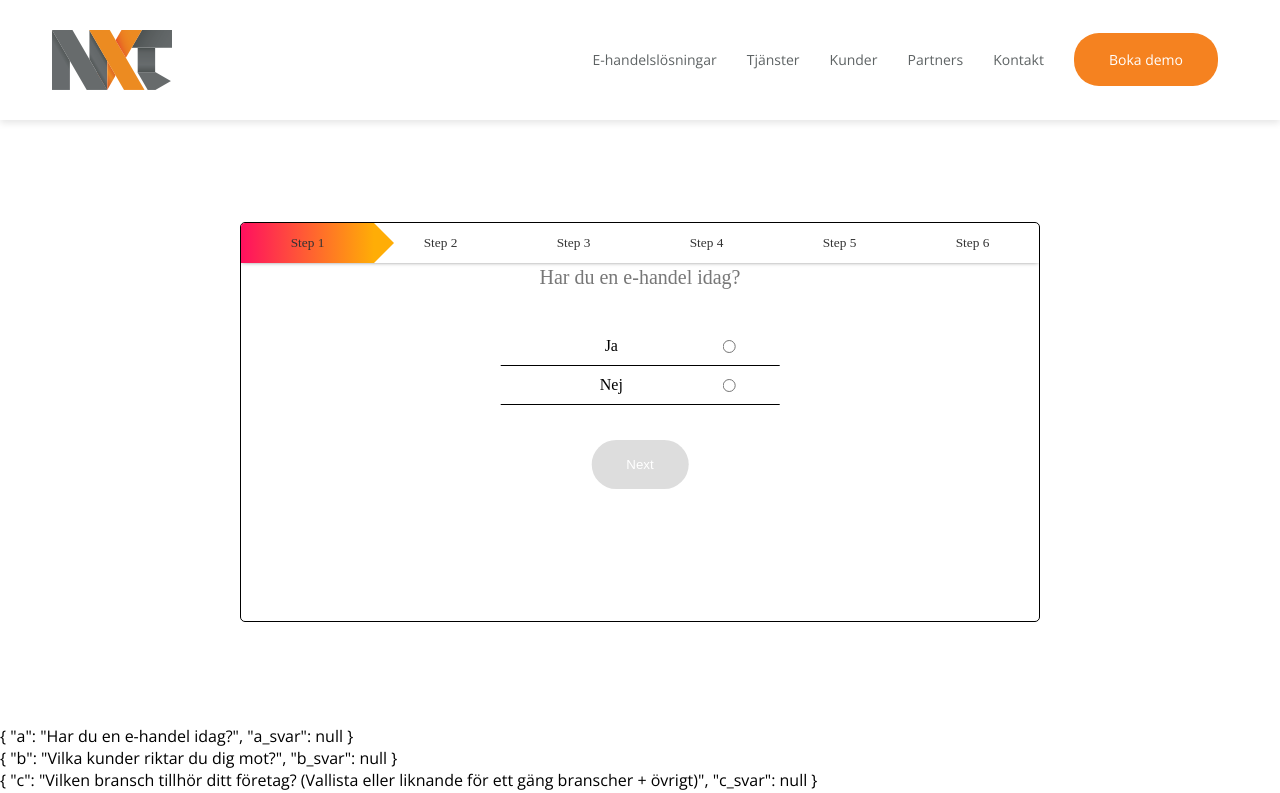
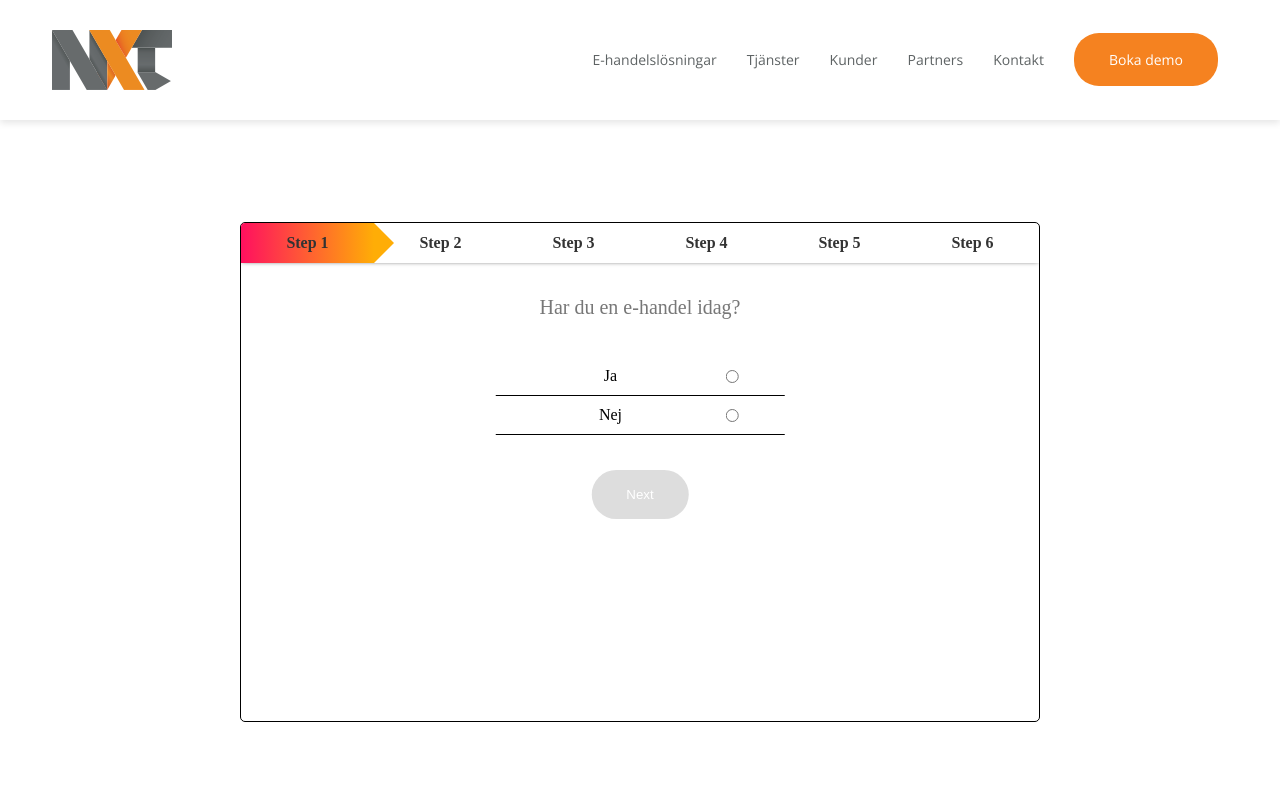
Before and after one commit to bergerik/nxt-vue, a Vue app: page / in a window 1280 px wide. Shown: the top 793 px of the page. Built offline with nearby package versions, Linux system fonts and the light colour scheme.

Commit message:
styling --> done

```diff
--- a/package.json
+++ b/package.json
@@ -8,6 +8,7 @@
     "lint": "vue-cli-service lint"
   },
   "dependencies": {
+    "axios": "^0.20.0",
     "core-js": "^3.6.5",
     "vue": "^2.6.11"
   },
--- a/src/components/Questions.vue
+++ b/src/components/Questions.vue
@@ -4,12 +4,12 @@
       <!-- Progress bar! -->
       <div class="step-row">
         <div :style="{ width: progress }" id="progress"></div>
-        <div class="step-col"><small>Step 1</small></div>
-        <div class="step-col"><small>Step 2</small></div>
-        <div class="step-col"><small>Step 3</small></div>
-        <div class="step-col"><small>Step 4</small></div>
-        <div class="step-col"><small>Step 5</small></div>
-        <div class="step-col"><small>Step 6</small></div>
+        <div class="step-col"><strong>Step 1</strong></div>
+        <div class="step-col"><strong>Step 2</strong></div>
+        <div class="step-col"><strong>Step 3</strong></div>
+        <div class="step-col"><strong>Step 4</strong></div>
+        <div class="step-col"><strong>Step 5</strong></div>
+        <div class="step-col"><strong>Step 6</strong></div>
       </div>
 
       <form :style="{ left: form1 }" id="form1">
@@ -62,7 +62,7 @@
 
         <div class="btn-box">
           <button
-            @click="(form1 = '50%'), (form2 = '1100px'), (progress = '15%')"
+            @click="(form1 = '50%'), (form2 = '1100px'), (progress = '16.7%')"
             class="btn black_bg"
             id="back1"
             type="button"
@@ -132,7 +132,7 @@
 
         <div class="btn-box">
           <button
-            @click="(form2 = '50%'), (form3 = '1100px'), (progress = '30%')"
+            @click="(form2 = '50%'), (form3 = '1100px'), (progress = '33.7%')"
             class="btn black_bg"
             id="back2"
             type="button"
@@ -187,7 +187,7 @@
 
         <div class="btn-box">
           <button
-            @click="(form3 = '50%'), (form4 = '1100px'), (progress = '45%')"
+            @click="(form3 = '50%'), (form4 = '1100px'), (progress = '49.7%')"
             class="btn black_bg"
             id="back3"
             type="button"
@@ -225,7 +225,7 @@
 
         <div class="btn-box">
           <button
-            @click="(form4 = '50%'), (form5 = '1100px'), (progress = '60%')"
+            @click="(form4 = '50%'), (form5 = '1100px'), (progress = '66.7%')"
             class="btn black_bg"
             id="back4"
             type="button"
@@ -279,7 +279,7 @@
 
         <div class="btn-box">
           <button
-            @click="(form5 = '50%'), (form6 = '1100px'), (progress = '120px')"
+            @click="(form5 = '50%'), (form6 = '1100px'), (progress = '83.7%')"
             class="btn black_bg"
             id="back5"
             type="button"
@@ -292,6 +292,7 @@
             type="submit"
             :disabled="answers[5].f_svar === null"
             :style="answers[5].f_svar === null && disabled"
+            @click.prevent="sendData"
           >
             Submit
           </button>
@@ -305,6 +306,8 @@
 </template>
 
 <script>
+import axios from "axios";
+
 export default {
   name: "Questions",
   data() {
@@ -372,6 +375,15 @@ export default {
         this.disableInputText = false;
       }
     },
+
+    sendData: function () {
+      axios
+        .post("http://jsonplaceholder.typicode.com/posts", {
+          body: this.answers,
+        })
+        .then((res) => console.log(res))
+        .catch((err) => console.log(err));
+    },
   },
 };
 </script>
@@ -382,7 +394,7 @@ export default {
   padding: 0;
   max-width: 800px;
   border: 1px solid;
-  height: 400px;
+  height: 500px;
   margin: 8% auto;
   background-color: #fff;
   border-radius: 5px;
@@ -395,14 +407,21 @@ export default {
     color: #777;
     font-size: 20px;
     line-height: 20px;
+    // padding-top: 20px;
+  }
+
+  #form6 input {
+    border-bottom: 1px solid;
+    padding: 15px;
   }
 
   form {
     // width: 700px;
     overflow-y: auto;
-    width: 70%;
+    width: 75%;
     margin: 0 auto;
-    height: 350px;
+    height: 420px;
+    padding: 10px;
     position: absolute;
     top: 55%;
     left: 50%;
@@ -520,6 +539,7 @@ export default {
     // border: 1px solid red;
     height: 40px;
     margin: 0 auto;
+    margin-bottom: 100px;
     display: flex;
     // align-items: center;
     justify-content: flex-start;
@@ -535,6 +555,7 @@ export default {
       color: #333;
       position: relative;
       // border: 1px solid green;
+      font-size: 16px;
     }
 
     #progress {
```
Also changed, not shown: 1 other file (tests, documents, lock files or other folders).
